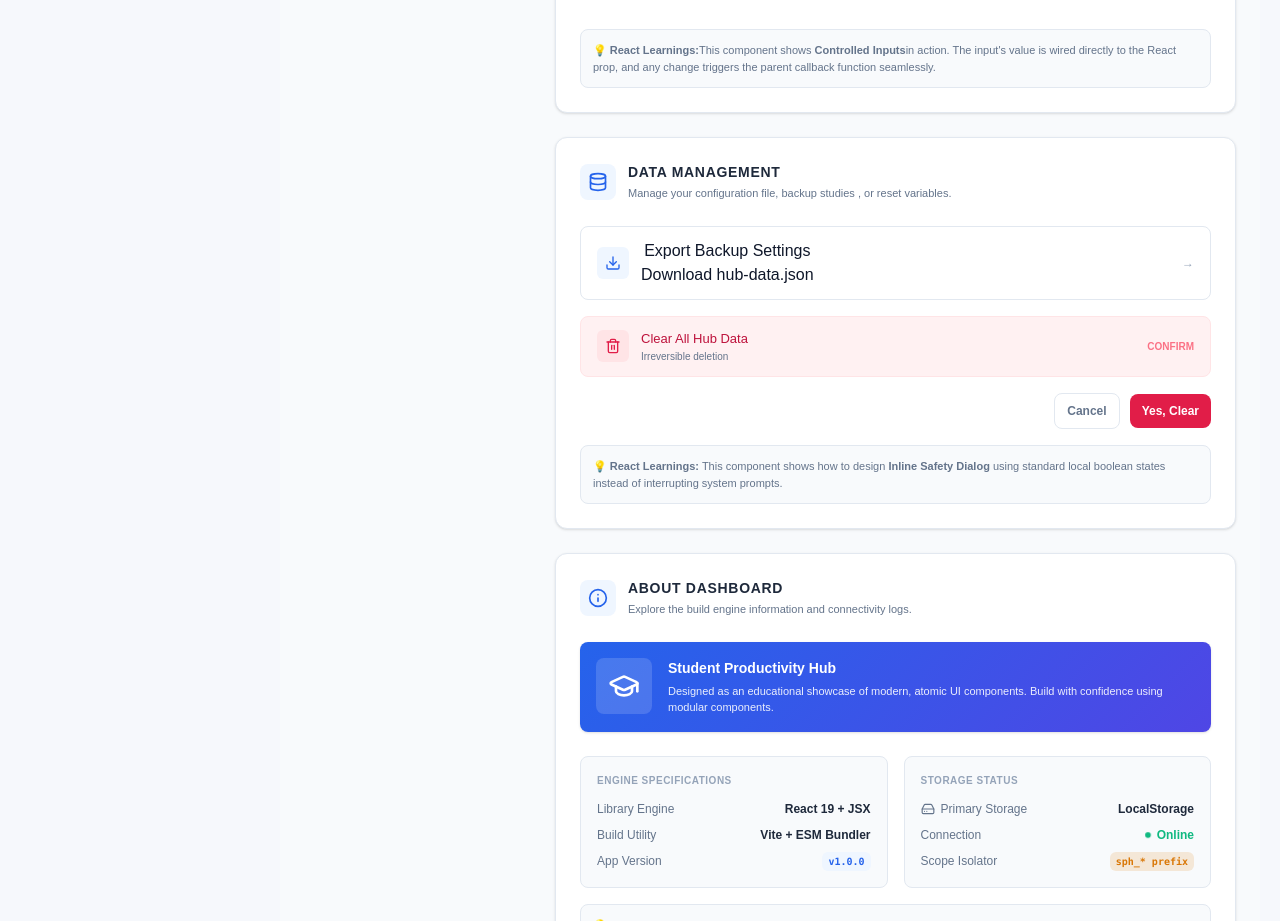
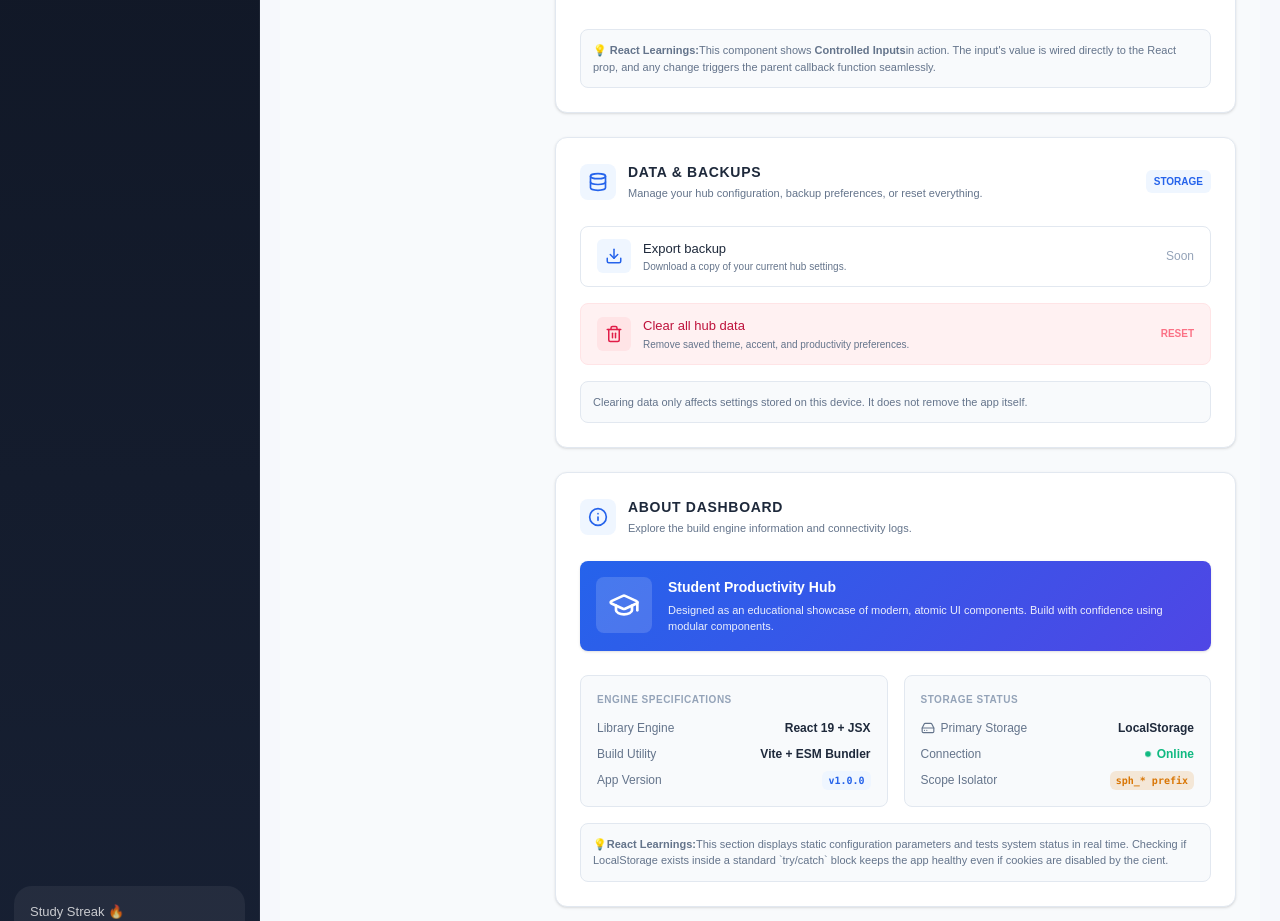
Before and after one commit to rake-sh129/student-productivity-hub, a React (Vite) app: page /settings in a window 1280 px wide. Shown: the part 940-1861 px from the top of the page. Built offline with nearby package versions, Linux system fonts and the light colour scheme.

Commit message:
Update dashboard, settings, and sidebar styles

```diff
--- a/src/features/dashboard/Dashboard.jsx
+++ b/src/features/dashboard/Dashboard.jsx
@@ -234,8 +234,8 @@ export default function Dashboard() {
   const recentResources = resourcesFallback.slice(0, 3);
 
   return (
-    <div className="min-h-screen bg-[#f6f8fc]">
-      <div className="mx-auto max-w-[1600px]">
+    <div className="w-full bg-[#f6f8fc]">
+      <div className="w-full px-4 md:px-6">
         <div className="grid grid-cols-1 gap-6 2xl:grid-cols-[minmax(0,1fr)_340px]">
           <section className="min-w-0 space-y-6">
             <div className="flex flex-col gap-2">
--- a/src/features/settings section/DataSettings.jsx
+++ b/src/features/settings section/DataSettings.jsx
@@ -1,67 +1,108 @@
-/* eslint-disable no-unused-vars */
-import { Database, Download, Trash2, AlertTriangle} from "lucide-react";
+import { useState } from 'react';
+import { Database, Download, Trash2, AlertTriangle } from 'lucide-react';
 
-const DataSettings = () => {
+const DataSettings = ({ onClearData }) => {
+  const [showConfirm, setShowConfirm] = useState(false);
+
+  const handleClearClick = () => {
+    if (!showConfirm) {
+      setShowConfirm(true);
+      return;
+    }
+
+    if (onClearData) {
+      onClearData();
+    }
+
+    setShowConfirm(false);
+  };
+
   return (
-    <div id="data-settings-card" className="settings-card">
+    <div className="settings-card animate-fadeIn">
       <div className="card-header-row">
         <div className="card-header-left">
           <div className="card-icon-wrapper">
-                    <Database/>
+            <Database />
           </div>
           <div className="card-titles">
-                    <h2 className="card-title">Data Management</h2>
-                    <p className="card-desc">Manage your configuration file, backup studies , or reset variables.</p>
+            <h2 className="card-title">Data & Backups</h2>
+            <p className="card-desc">
+              Manage your hub configuration, backup preferences, or reset everything.
+            </p>
+          </div>
+        </div>
+        <span className="card-badge">Storage</span>
+      </div>
+
+      <div className="data-actions-list">
+        <button type="button" className="data-action-item">
+          <div className="data-action-left">
+            <div className="data-action-left-icon">
+              <Download size={18} />
+            </div>
+            <div>
+              <div className="action-title">Export backup</div>
+              <div className="action-subtitle">Download a copy of your current hub settings.</div>
+            </div>
+          </div>
+          <span className="data-action-right">Soon</span>
+        </button>
+
+        <button
+          type="button"
+          className="data-action-item danger-trigger"
+          onClick={handleClearClick}
+        >
+          <div className="data-action-left">
+            <div className="data-action-left-icon">
+              <Trash2 size={18} />
+            </div>
+            <div>
+              <div className="action-title">Clear all hub data</div>
+              <div className="action-subtitle">
+                Remove saved theme, accent, and productivity preferences.
               </div>
             </div>
           </div>
+          <span className="data-action-right">Reset</span>
+        </button>
+      </div>
 
-        <div className="data-actions-list">
-            <button type='button'
-            id="btn-export-data"
-            className="data-action-item">
-                <div className="data-action-left">
-                    <div className="data-action-left-icon">
-                        <Download style={{ width: '16px', height: '16px' }} />
-                    </div>
-                    <div>
-                        <p>Export Backup Settings</p>
-                        <p>Download hub-data.json</p>
-                    </div>
-                </div>
-                <span className="data-action-right">→</span>
-            </button>
-
-            <button type="button"
-            id="btn-clear-trigger" className="data-action-item danger-trigger">
-                <div className="data-action-left">
-                    <div className="data-action-left-icon">
-                        <Trash2  style={{ width: '16px', height: '16px' }} />
-                    </div>
-                    <div>
-                        <p className="action-title">Clear All Hub Data</p>
-                        <p className="action-subtitle">Irreversible deletion</p>
-                    </div>
-                </div>
-                <span className="data-action-right">Confirm</span>
-            </button>
-
-            <div className="confirm-buttons">
-                <button type='button'
-                id="btn-confirm-cancel" className="btn btn-secondary"
-                >Cancel</button>
-                <button type='button'
-                id="btn-confirm-delete" className="btn btn-danger">Yes, Clear</button>
+      {showConfirm && (
+        <div className="confirm-alert-box animate-slideUp" style={{ marginTop: '16px' }}>
+          <div className="confirm-header">
+            <AlertTriangle className="confirm-icon" size={18} />
+            <div className="confirm-text">
+              <div className="confirm-text-title">Confirm reset</div>
+              <p className="confirm-text-desc">
+                This will clear all saved Hub settings from this browser and restore defaults.
+              </p>
             </div>
           </div>
 
+          <div className="confirm-buttons">
+            <button
+              type="button"
+              className="btn btn-secondary"
+              onClick={() => setShowConfirm(false)}
+            >
+              Cancel
+            </button>
+            <button type="button" className="btn btn-danger" onClick={handleClearClick}>
+              <Trash2 size={14} />
+              Clear data
+            </button>
+          </div>
+        </div>
+      )}
+
       <div className="tip-box">
-            <p> 💡 <strong>React Learnings:</strong> This component shows how to design <strong>Inline Safety Dialog</strong> using standard local boolean states instead of interrupting system prompts.</p>
+        <p>
+          Clearing data only affects settings stored on this device. It does not remove the app itself.
+        </p>
       </div>
+    </div>
+  );
+};
 
-
-    </div>
-  )
-}
-
-export default DataSettings
+export default DataSettings;
--- a/src/features/settings section/Settings.jsx
+++ b/src/features/settings section/Settings.jsx
@@ -180,7 +180,7 @@ const Settings = () => {
                     }
                     {
                         (activeTab === 'all' || activeTab === 'data') && (
-                            <DataSettings
+                            <DataSettings onClearData={handleClearData}
                             accentColor={accentColor}/>
                         )
                     }
--- a/src/styles/Layout.css
+++ b/src/styles/Layout.css
@@ -2,19 +2,6 @@
   display: flex;
   min-height: calc(100vh - 70px);
   background: #f6f8fc;
-}
-
-.sidebar {
-  width: 260px;
-  min-width: 260px;
-  min-height: calc(100vh - 70px);
-  background: linear-gradient(180deg, #0f172a 0%, #111827 100%);
-  color: white;
-  flex-shrink: 0;
-  position: sticky;
-  top: 70px;
-  align-self: flex-start;
-  border-right: 1px solid rgba(255, 255, 255, 0.06);
 }
 
 .page-content {
@@ -22,4 +9,16 @@
   min-width: 0;
   padding: 20px;
   background: #f6f8fc;
+  overflow-x: hidden;
 }
+
+@media (max-width: 1024px) {
+  .layout-container {
+    flex-direction: column;
+  }
+
+  .page-content {
+    width: 100%;
+    padding: 16px;
+  }
+}
```
Also changed, not shown: src/components/Sidebar/Sidebar.css (line endings or trailing spaces). Lines whose indentation alone changed are shown as unchanged.
